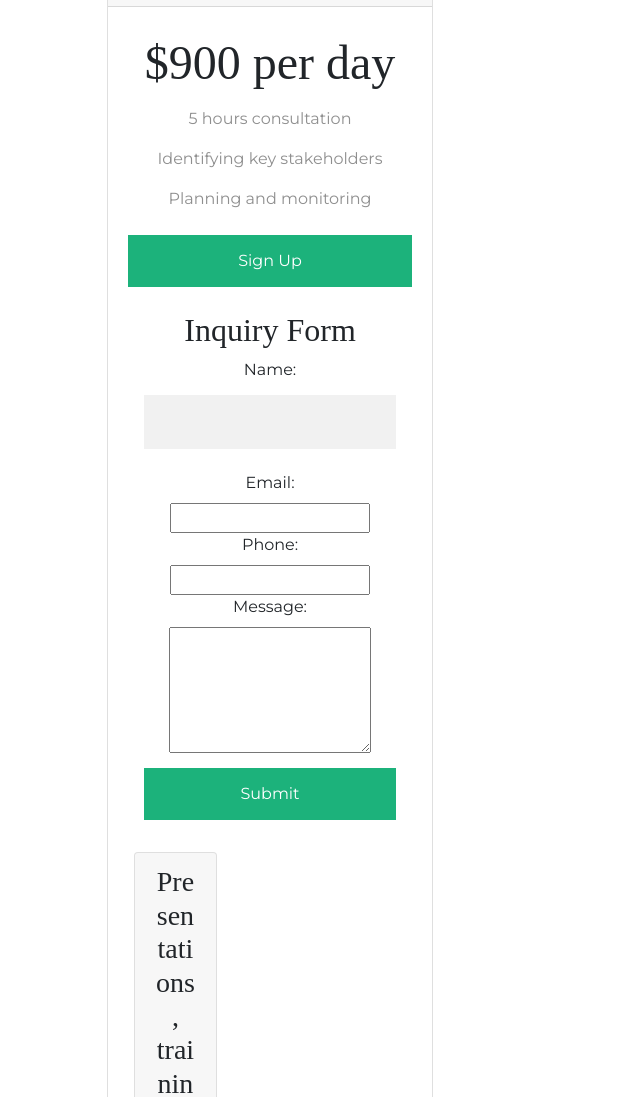
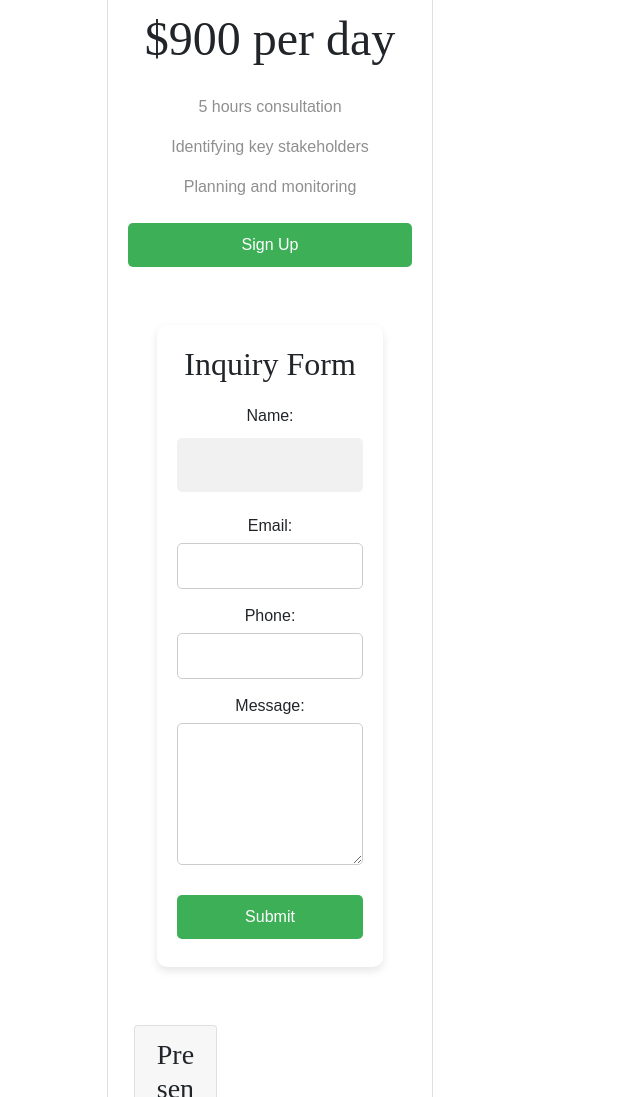
Before and after one commit to pshakhane/shaky-web, a plain HTML site: page ShakhaneConsulting Completed Website/index.html in a window 1280 px wide. Shown: the part 4911-6008 px from the top of the page, without its empty margins (0-640 px from the left). Drawn offline with nearby package versions, Linux system fonts and the light colour scheme; files whose address does not match are found by name.

Commit message:
Update styles.css

```diff
--- a/ShakhaneConsulting Completed Website/css/styles.css
+++ b/ShakhaneConsulting Completed Website/css/styles.css
@@ -203,99 +203,64 @@ button:hover {
   width: 50%;
 }
 
-/* Add padding to container elements */
-.container {
-  padding: 16px;
+/* General form styling */
+body {
+    font-family: Arial, sans-serif;
+    background-color: #f4f4f4;
+    margin: 0;
+    padding: 0;
 }
 
-/* The Modal (background) */
-.modal {
-  display: none; /* Hidden by default */
-  position: fixed; /* Stay in place */
-  z-index: 1; /* Sit on top */
-  left: 0;
-  top: 0;
-  width: 100%; /* Full width */
-  height: 100%; /* Full height */
-  overflow: auto; /* Enable scroll if needed */
-  background-color: #474e5d;
-  padding-top: 50px;
+.container {
+    width: 80%;
+    max-width: 600px;
+    margin: 50px auto;
+    background-color: #fff;
+    padding: 20px;
+    border-radius: 10px;
+    box-shadow: 0 4px 8px rgba(0, 0, 0, 0.1);
 }
 
-/* Modal Content/Box */
-.modal-content {
-  background-color: #fefefe;
-  margin: 5% auto 15% auto; /* 5% from the top, 15% from the bottom and centered */
-  border: 1px solid #888;
-  width: 80%; /* Could be more or less, depending on screen size */
+h2 {
+    text-align: center;
+    margin-bottom: 20px;
 }
 
-/* Style the horizontal ruler */
-hr {
-  border: 1px solid #f1f1f1;
-  margin-bottom: 25px;
+label {
+    display: block;
+    margin-bottom: 5px;
 }
 
-/* The Close Button (x) */
-.close {
-  position: absolute;
-  right: 35px;
-  top: 15px;
-  font-size: 40px;
-  font-weight: bold;
-  color: #f1f1f1;
+input, textarea {
+    width: 100%;
+    padding: 10px;
+    margin-bottom: 15px;
+    border: 1px solid #ccc;
+    border-radius: 5px;
 }
 
-.close:hover,
-.close:focus {
-  color: #f44336;
-  cursor: pointer;
+button {
+    width: 100%;
+    padding: 10px;
+    background-color: #28a745;
+    color: white;
+    border: none;
+    border-radius: 5px;
+    cursor: pointer;
 }
 
-/* Clear floats */
-.clearfix::after {
-  content: "";
-  clear: both;
-  display: table;
+button:hover {
+    background-color: #218838;
 }
 
-/* Change styles for cancel button and signup button on extra small screens */
-@media screen and (max-width: 300px) {
-  .cancelbtn, .signupbtn {
-    width: 100%;
-  }
-}
+/* Responsive design */
+@media (max-width: 600px) {
+    .container {
+        width: 90%;
+        padding: 15px;
+    }
 
-<script>
-// Get the modal
-var modal = document.getElementById('id01');
-
-// When the user clicks anywhere outside of the modal, close it
-window.onclick = function(event) {
-    if (event.target == modal) {
-        modal.style.display = "none";
+    button {
+        padding: 12px;
     }
 }
-</script>
-
-/* CTA Section */
-
-
-/* Footer Section */
-
-
-.social-icon {
-  margin: 20px 10px;
-}
-
-@media (max-width: 1028px) {
-
-  #title {
-    text-align: center;
-  }
-
-  .title-image {
-    position: static;
-    transform: rotate(0);
-  }
-}
```
